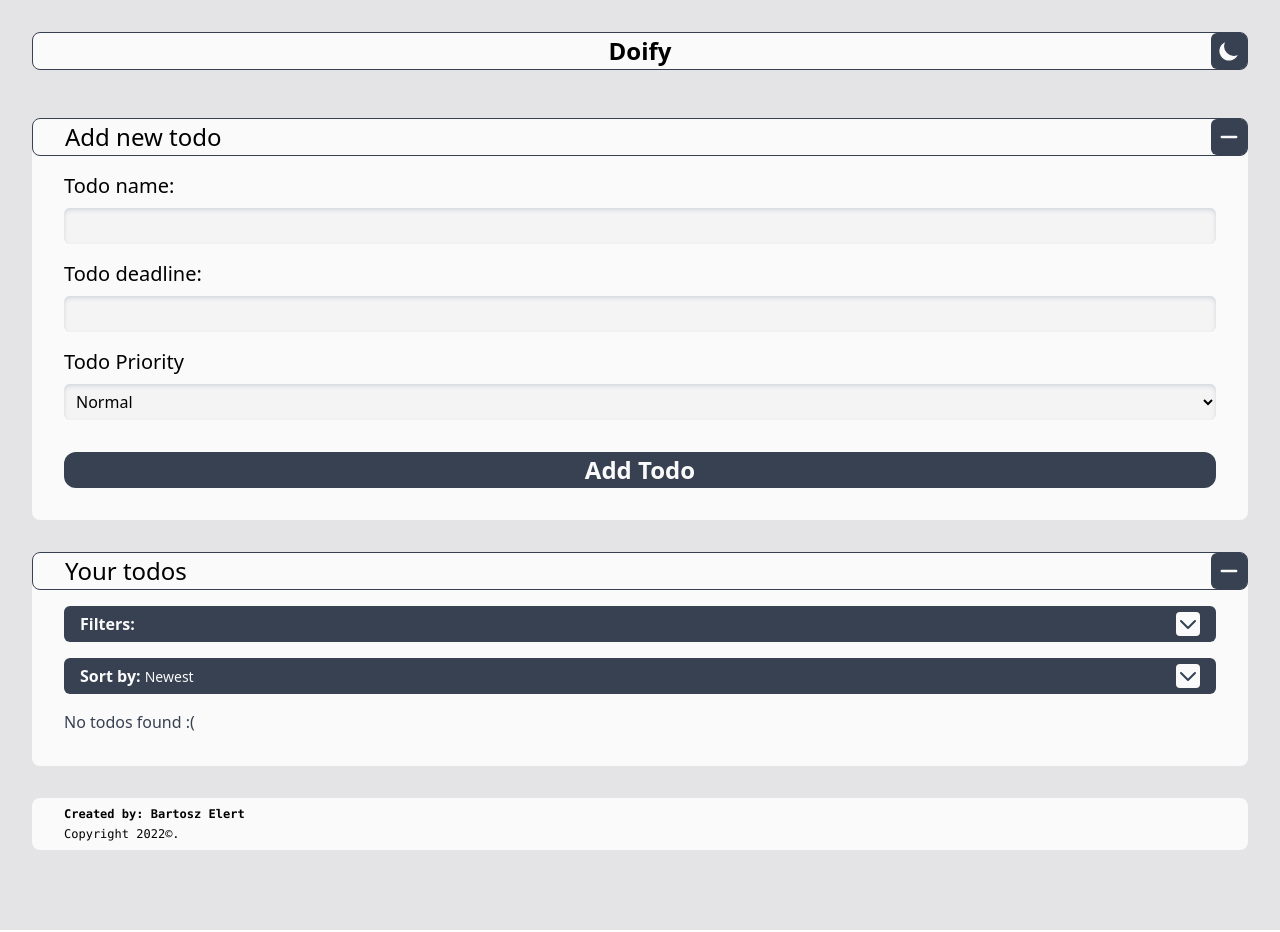
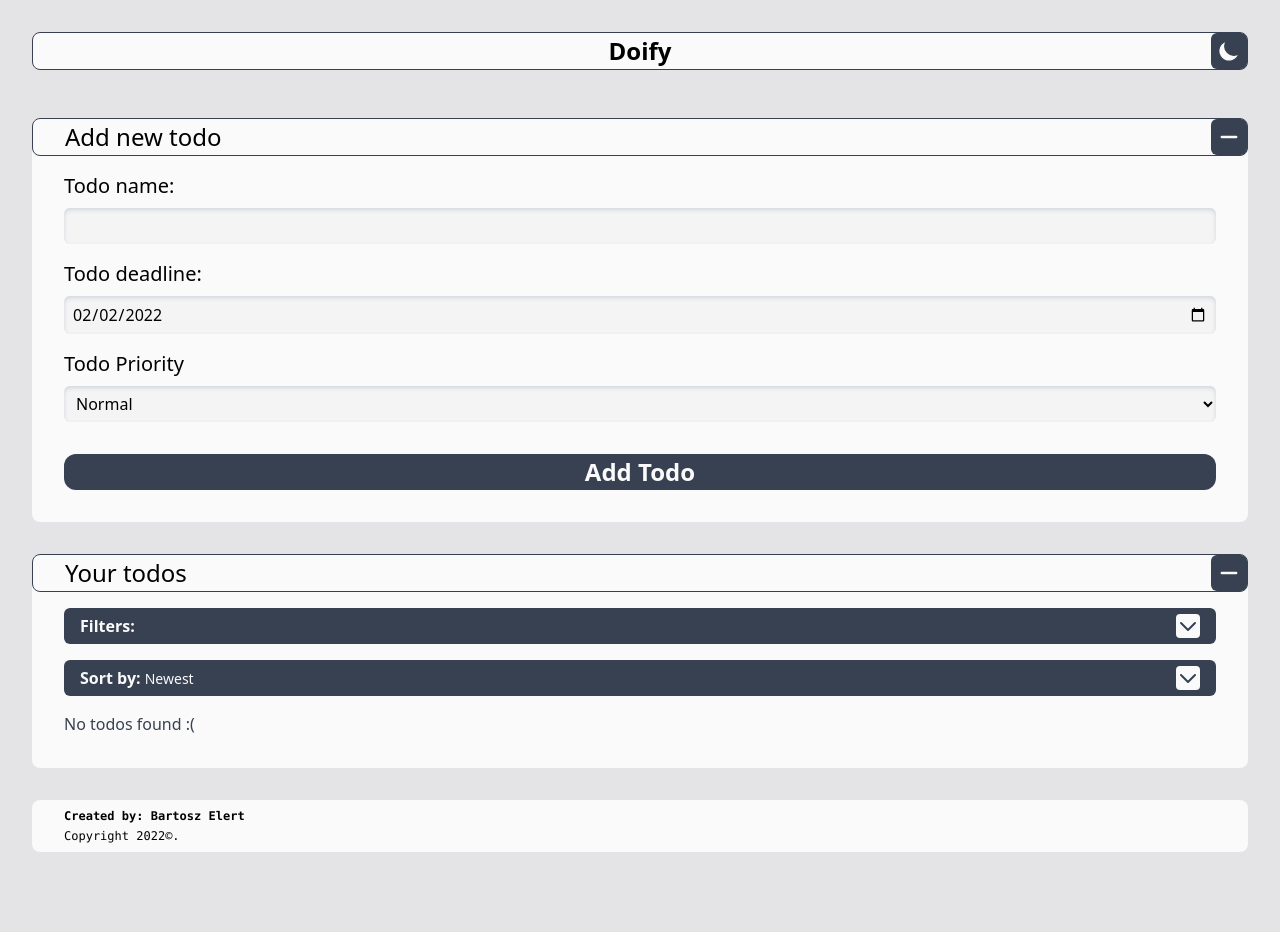
Before and after one commit to IleelI/todo-app_react, a React (Create React App) app: page / in a window 1280 px wide. Built offline with nearby package versions, Linux system fonts and the light colour scheme.

Commit message:
Replaced deadline text input with date input

```diff
--- a/src/components/TodoEditModal.jsx
+++ b/src/components/TodoEditModal.jsx
@@ -43,8 +43,8 @@ function TodoEditModal({
                             <h3 className="text-xl font-normal mb-2">Todo deadline:</h3>
                             <input
                                 className="w-full mb-4 px-2 py-1.5 bg-zinc-100 shadow-inner shadow-gray-300 rounded-md
-                    dark:bg-gray-600 dark:shadow-gray-800"
-                                type="text"
+                                dark:bg-gray-600 dark:shadow-gray-800"
+                                type="date"
                                 name="deadline"
                                 value={editedTodo.deadline}
                                 onChange={onTodoEditInputChange}
--- a/src/components/TodoListForm.jsx
+++ b/src/components/TodoListForm.jsx
@@ -26,7 +26,7 @@ function TodoListForm({ formState, onTodoInputChange, onTodoFormSubmit }) {
                 <input
                     className="w-full mb-4 px-2 py-1.5 bg-zinc-100 shadow-inner shadow-gray-300 rounded-md
                     dark:bg-gray-600 dark:shadow-gray-800"
-                    type="text"
+                    type="date"
                     name="deadline"
                     value={todo.deadline}
                     onChange={onTodoInputChange}
--- a/src/components/TodoListFormWrapper.jsx
+++ b/src/components/TodoListFormWrapper.jsx
@@ -15,7 +15,7 @@ class TodoListFormWrapper extends Component {
                 todo: {
                     id: uuid(),
                     name: '',
-                    deadline: '',
+                    deadline: '2022-02-02',
                     priority: FILTERS.PRIORITY.NORMAL,
                     isFinished: false,
                     date: getFullTimeAndDate()
```
